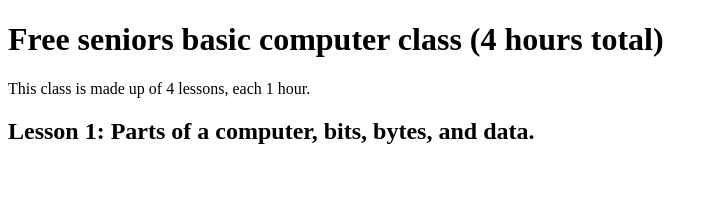
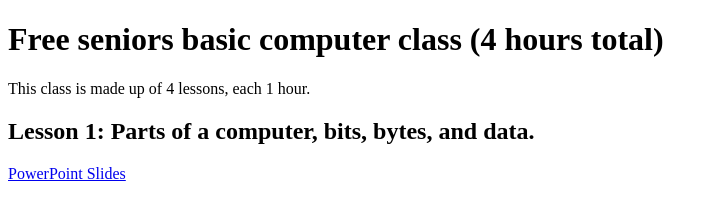
Before and after one commit to JohnReedLOL/website-for-class-3, a plain HTML site: page index.html in a window 1280 px wide. Shown: the whole page, without its empty margins (0-718 px from the left). Drawn offline with Linux system fonts and the light colour scheme.

Commit message:
Add link to PowerPoint slides for Lesson 1

```diff
--- a/index.html
+++ b/index.html
@@ -8,6 +8,6 @@
 <h1>Free seniors basic computer class (4 hours total)</h1>
 <p>This class is made up of 4 lessons, each 1 hour.</p>
 <h2>Lesson 1: Parts of a computer, bits, bytes, and data.</h2>
-
+<p><a href='https://docs.google.com/presentation/d/1Q-R2mj7P-5NilOCRr2sBEvtkuga4Df7XP2SLeO-VLuc/edit?usp=drivesdk'>PowerPoint Slides</a></p>
 </body>
 </html>
```
